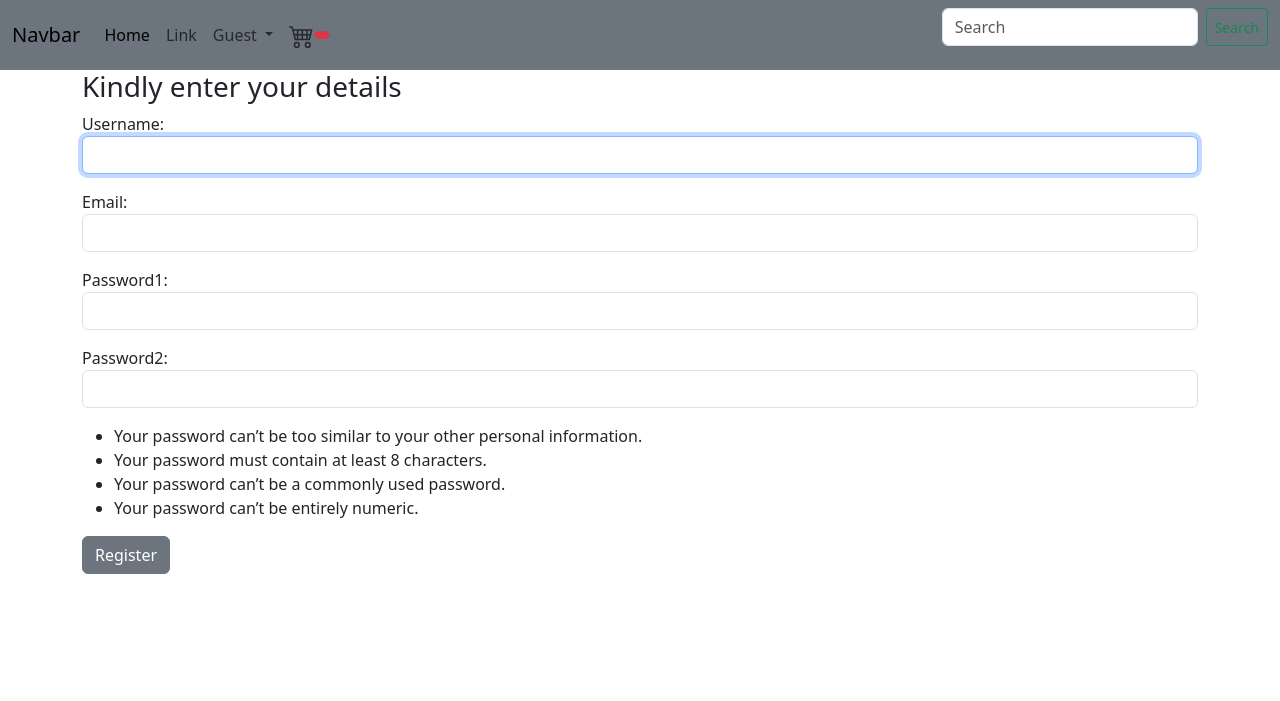
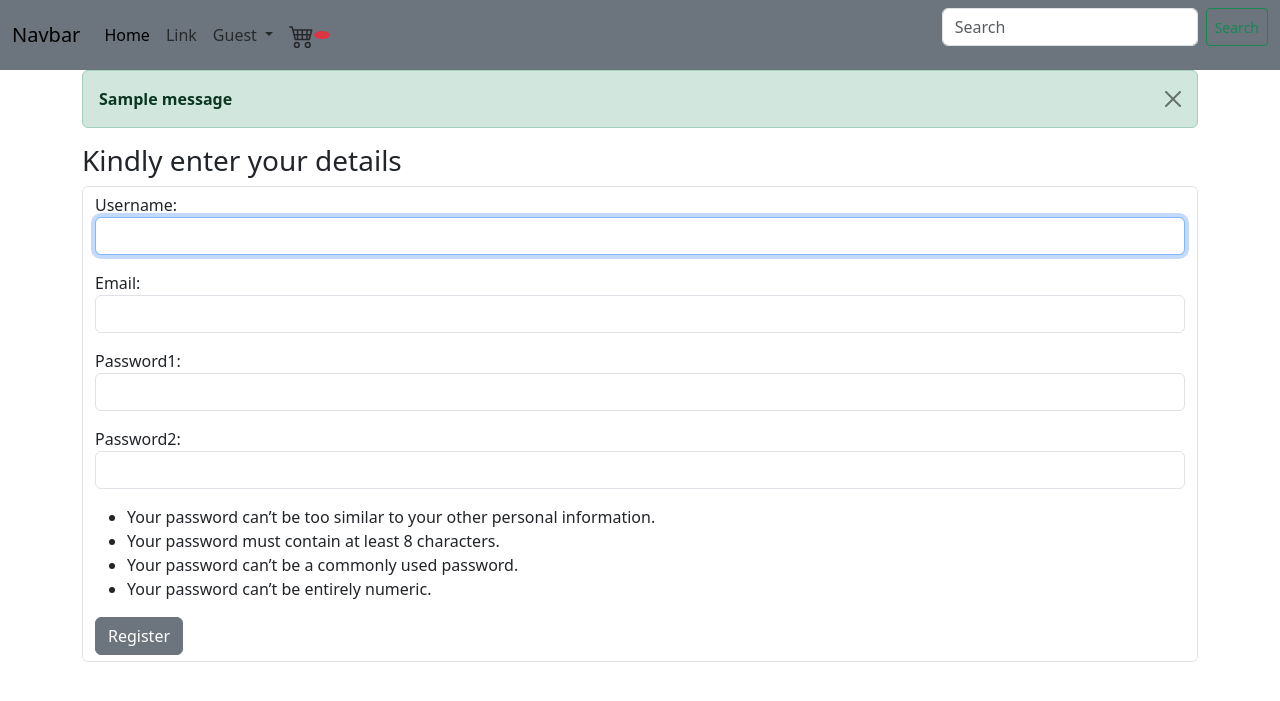
Before and after one commit to Oghenekevbe/E-commerce-app, a Django app: page /register/ in a window 1280 px wide. Shown: the top 701 px of the page. Run offline with Django 3.2, Linux system fonts and the light colour scheme; tables that the repository leaves empty hold one stand-in row (values such as "Sample post"); one stand-in notice (Sample message) is shown; some libraries are stand-ins or nearby versions.

Commit message:
added django messages

```diff
--- a/store/templates/base.html
+++ b/store/templates/base.html
@@ -90,9 +90,10 @@
     </nav>
 
     <div class='container'>
+        <div id='messages'>
             {% if messages %}
-         {% for message in message %}
-            <div class="alert alert-warning alert-dismissible fade show" role="alert">
+              {% for message in messages %}
+                <div class="alert alert-{{message.tags}} alert-dismissible fade show" role="alert">
 
                   <strong>{{message}}</strong>
 
@@ -100,6 +101,7 @@
                 </div>
               {% endfor %}
             {% endif %}
+        </div>
       {% block content %}
 
       {% endblock content %}
--- a/store/templates/registration/login.html
+++ b/store/templates/registration/login.html
@@ -2,13 +2,15 @@
 {% block title %}Obaya Online | Login{% endblock title %}
 
 {% block content %}
+    <div class="form-control-group">
         <div class="form-group">
             <h3>Kindly enter your details</h3>
-    <form action="" method='POST'>
+            <form action="" method='POST' class='form-control'>
                 {% csrf_token %}
                 {{form.as_p}}
                 <button class = 'btn btn-secondary'>Register</button>
 
             </form>
         </div>
+    </div>
 {% endblock content %}
--- a/store/templates/registration/register.html
+++ b/store/templates/registration/register.html
@@ -4,9 +4,10 @@
 {% block content %}
 
 
+    <div class="form-control-group">
         <div class="form-group">
             <h3>Kindly enter your details</h3>
-        <form action="" method='POST'>
+            <form action="" method='POST'class='form-control'>
 
                 {% csrf_token %}
                 {{form.as_p}}
@@ -19,5 +20,6 @@
                 <button class = 'btn btn-secondary'>Register</button>
             </form>
         </div>
+    </div>
 
 {% endblock content %}
--- a/store/views.py
+++ b/store/views.py
@@ -19,15 +19,6 @@ from django.contrib.auth.decorators import user_passes_test
 
 
 # Create your views here.
-class StaffRequiredMixin(UserPassesTestMixin):
-    def test_func(self):
-        return self.request.user.is_staff
-
-    def handle_no_permission(self):
-        return redirect('unauthorized')
-
-def unauthorized(request):
-    return render(request, 'unauthorized.html')
 
 
 def store(request):
@@ -54,25 +45,7 @@ def store(request):
     context = {'products': products, 'order': order, 'items':items,'query':query}
     return render(request, 'store.html', context)
 
-class Orders(StaffRequiredMixin, ListView):
-    model = Order
-    template_name = "customer/orders.html"
-    context_object_name = 'orders'
 
-    def get_queryset(self):
-        queryset = super().get_queryset()
-        return queryset.order_by('-date_ordered')
-
-class OrderDetail(StaffRequiredMixin,DetailView):
-    model = Order
-    template_name = 'customer/order_detail.html'
-
-    def get_context_data(self, **kwargs):
-        context = super().get_context_data(**kwargs)
-        order = self.get_object()
-        order_items = order.orderitem_set.all()
-        context['order_items'] = order_items
-        return context
 
 def cart(request):
     order = None
@@ -123,10 +96,14 @@ def AddToCart(request):
         order_item.save()
 
         total_items = order.get_cart_items
+        message = f"{product.name} successfully added to your cart ({total_items} item(s) in your cart)"
+        messages.success(request, message)
 
 
 
         return JsonResponse(total_items, safe=False)
+
+
 
 
 class Products(DetailView):
@@ -162,6 +139,13 @@ class Register(CreateView):
     template_name = 'registration/register.html'
     success_url = reverse_lazy('login')
 
+    def form_valid(self, form):
+        # Call parent form_valid method to save form data
+        response = super().form_valid(form)
+        # Add success message to be displayed on next page
+        messages.success(self.request, 'Registration successful. Please login to continue.')
+        return response
+
 
 class EmailLoginView(LoginView):
     authentication_form = EmailAuthenticationForm
@@ -189,12 +173,65 @@ class EditProfile(UpdateView):
     model = User
     template_name = "registration/edit_profile.html"
     form_class = ProfileForm
-    success_url = '/'
+    success_url = 'store'
+    def form_valid(self, form):
+        # Call parent form_valid method to save form data
+        response = super().form_valid(form)
+        # Add success message to be displayed on next page
+        messages.success(self.request, 'Profile edit successful.')
+        return response
 
 class ChangePassword(PasswordChangeView):
     form_class = ChangePasswordForm
     success_url = reverse_lazy('store')
+    def form_valid(self, form):
+        # Call parent form_valid method to save form data
+        response = super().form_valid(form)
+        # Add success message to be displayed on next page
+        messages.success(self.request, 'Password change successful.')
+        return response
 
+
+
+
+class ContactView2(CreateView):
+    form_class = ContactForm
+    template_name = 'customer/contact_us2.html'
+
+    def get_context_data(self, **kwargs):
+        context = super().get_context_data(**kwargs)
+        if self.request.user.is_authenticated:
+            order, created = Order.objects.get_or_create(customer=self.request.user.customer, complete=False)
+            order_item = order.orderitem_set.all()
+            context["order"] = order
+            context["order_item"] = order_item
+        return context
+
+
+    def get(self, request):
+        form = self.form_class()
+        return render(request, self.template_name, {'form': form})
+
+    def post(self, request):
+        form = self.form_class(request.POST)
+        if form.is_valid():
+            form.send_email()
+            messages.success(self.request, 'message sent successfully.')
+            return redirect('store')
+        return render(request, self.template_name, {'form': form})
+
+
+# STAFF ACCESS VIEWS
+
+class StaffRequiredMixin(UserPassesTestMixin):
+    def test_func(self):
+        return self.request.user.is_staff
+
+    def handle_no_permission(self):
+        return redirect('unauthorized')
+
+def unauthorized(request):
+    return render(request, 'unauthorized.html')
 
 
 
@@ -223,27 +260,23 @@ class ContactView(StaffRequiredMixin,CreateView):
 
 
 
-class ContactView2(CreateView):
-    form_class = ContactForm
-    template_name = 'customer/contact_us2.html'
+class Orders(StaffRequiredMixin, ListView):
+    model = Order
+    template_name = "customer/orders.html"
+    context_object_name = 'orders'
+
+    def get_queryset(self):
+        queryset = super().get_queryset()
+        return queryset.order_by('-date_ordered')
+
+
+class OrderDetail(StaffRequiredMixin,DetailView):
+    model = Order
+    template_name = 'customer/order_detail.html'
 
     def get_context_data(self, **kwargs):
         context = super().get_context_data(**kwargs)
-        if self.request.user.is_authenticated:
-            order, created = Order.objects.get_or_create(customer=self.request.user.customer, complete=False)
-            order_item = order.orderitem_set.all()
-            context["order"] = order
-            context["order_item"] = order_item
+        order = self.get_object()
+        order_items = order.orderitem_set.all()
+        context['order_items'] = order_items
         return context
-
-
-    def get(self, request):
-        form = self.form_class()
-        return render(request, self.template_name, {'form': form})
-
-    def post(self, request):
-        form = self.form_class(request.POST)
-        if form.is_valid():
-            form.send_email()
-            return redirect('store')
-        return render(request, self.template_name, {'form': form})
```
Also changed, not shown: db.sqlite3, static/js/cart.js (line endings or trailing spaces). Lines whose indentation alone changed are shown as unchanged.
